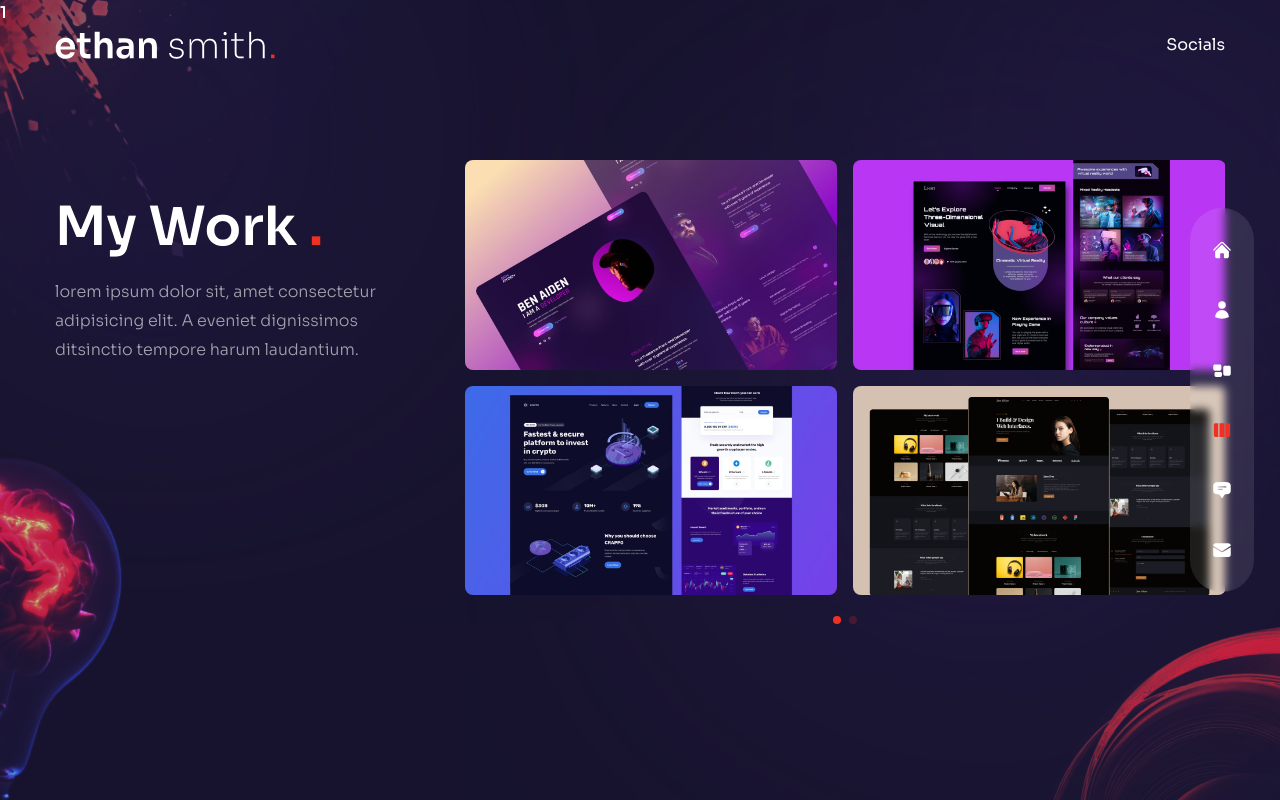
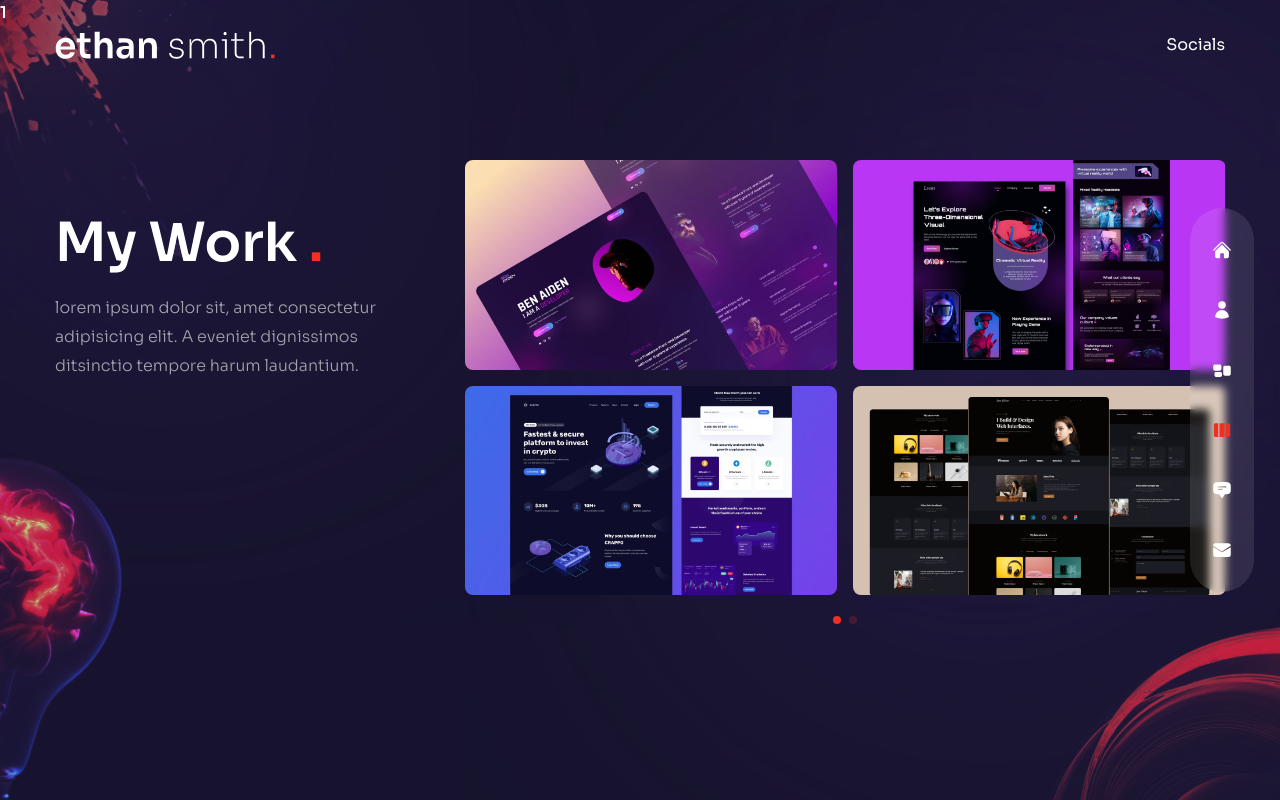
Before and after one commit to samiramez/sami-portfolio, a Next.js app: page /work in a window 1280 px wide. Built offline with nearby package versions, Linux system fonts and the light colour scheme.

Commit message:
finishing the works

```diff
--- a/pages/work/index.js
+++ b/pages/work/index.js
@@ -22,7 +22,7 @@ const Work = () => {
             initial='hidden'
             animate='show'
             exit='hidden'
-            className='h2 xl:mt-8'>
+            className='h2 xl:mt-12'>
               My Work <span className='text-accent'>.</span>
             </motion.h2>
             <motion.p
```
